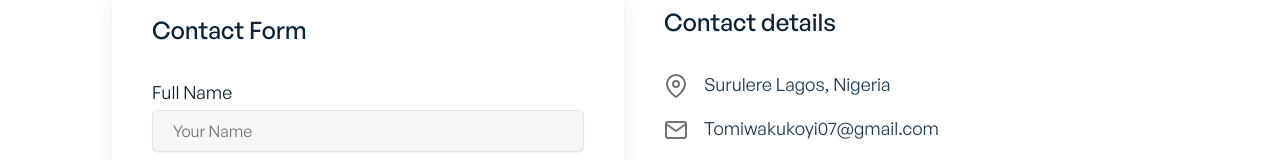
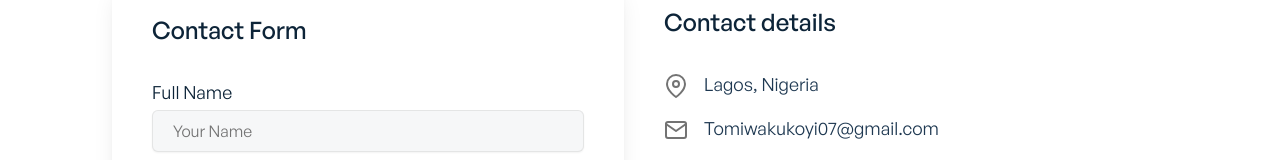
Before and after one commit to Tomiwakukoyi/Tomiwa-Portfolio, a Next.js app: page /contact in a window 1280 px wide. Shown: the part 214-374 px from the top of the page. Built offline with nearby package versions, Linux system fonts and the light colour scheme.

Commit message:
Changes to socials

```diff
--- a/components/contact/ContactDetails.jsx
+++ b/components/contact/ContactDetails.jsx
@@ -3,7 +3,7 @@ import { FiPhone, FiMapPin, FiMail } from "react-icons/fi";
 const contacts = [
   {
     id: 1,
-    name: "Surulere Lagos, Nigeria",
+    name: "Lagos, Nigeria",
     icon: <FiMapPin />,
   },
   {
--- a/components/shared/AppFooter.jsx
+++ b/components/shared/AppFooter.jsx
@@ -12,7 +12,7 @@ const socialLinks = [
     id: 3,
     icon: <FiTwitter />,
     name: "Twitter",
-    url: "https://twitter.com/thetommyk_",
+    url: "https://twitter.com/tommyk_dev",
   },
   {
     id: 4,
```
